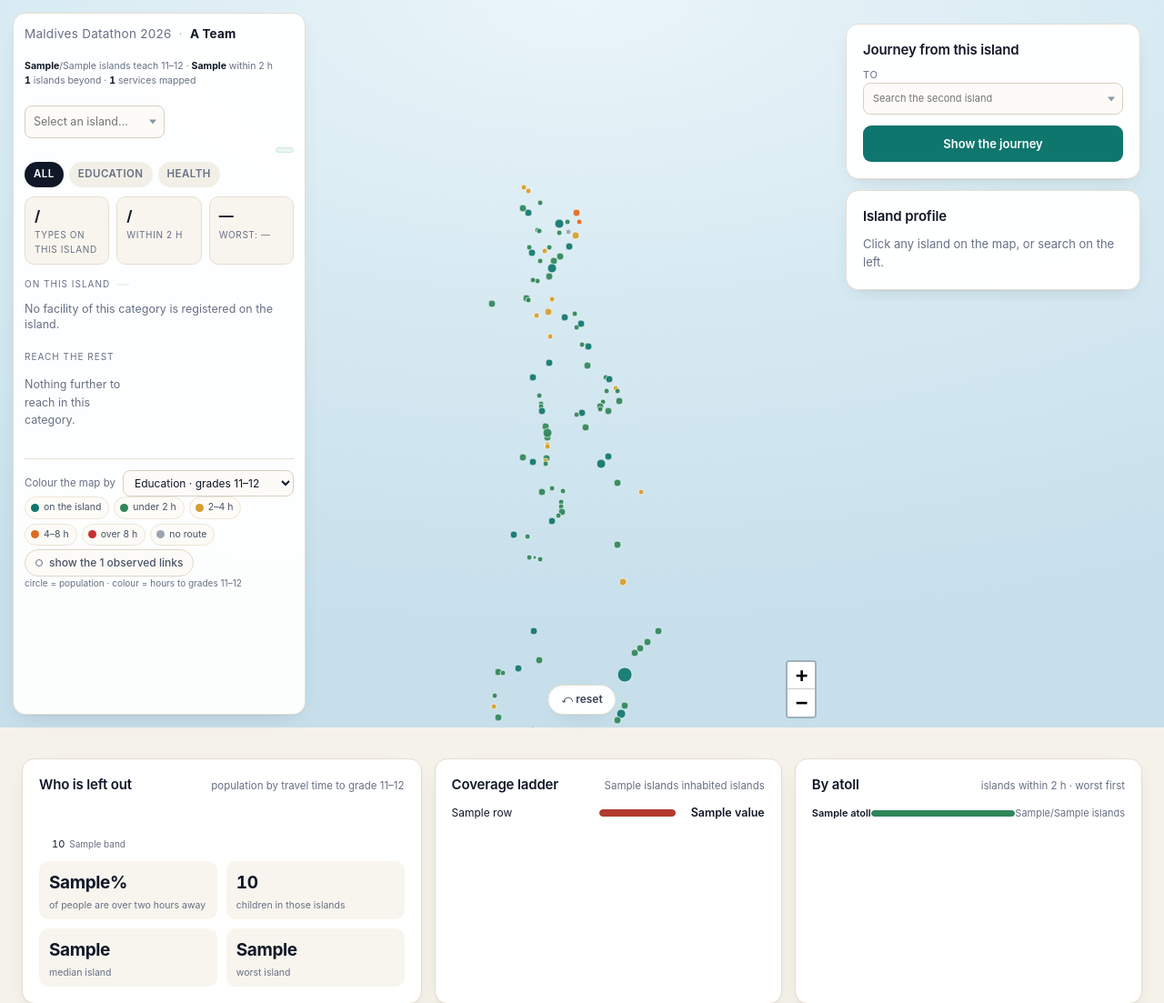
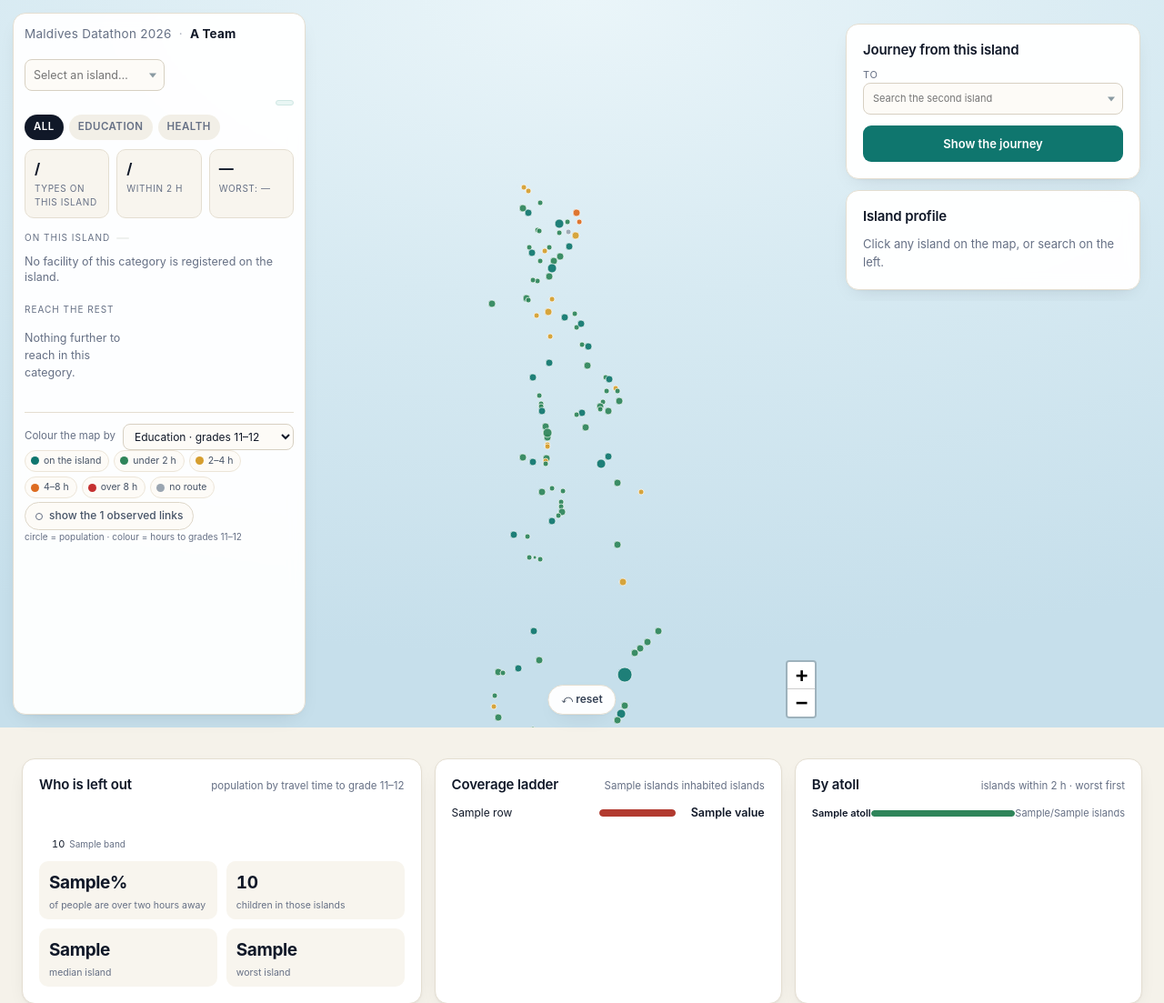
Before and after one commit to iyadhali/dotothon, a Django app: template web/access/templates/access/index.html in a window 1280 px wide. Shown: the top 1103 px of the page at 91% size. Run offline with Django 5.2, Linux system fonts and the light colour scheme; the template is opened without the code that fills it: most values are stand-ins (such as "Sample title", 1, 10 or a date in 2020).

Commit message:
Remove the national summary lines from the panel

```diff
--- a/web/access/templates/access/index.html
+++ b/web/access/templates/access/index.html
@@ -10,8 +10,6 @@
 
   <aside class="ovl ovl-left">
     <p class="brandline">Maldives Datathon 2026 <i>·</i> <b>A Team</b></p>
-    <p class="natl"><b>{{ s.hs_islands }}</b>/{{ s.islands }} teach 11–12 · <b>{{ s.within2_islands }}</b> within 2 h<br>
-      <b>{{ n_beyond }}</b> islands beyond · <b>{{ n_services }}</b> services mapped</p>
     <div class="row2">
       <div class="combo wide" id="islandCombo">
         <input id="islandText" class="combotext" type="text" placeholder="Select an island…"
```
Also changed, not shown: 1 other file.
